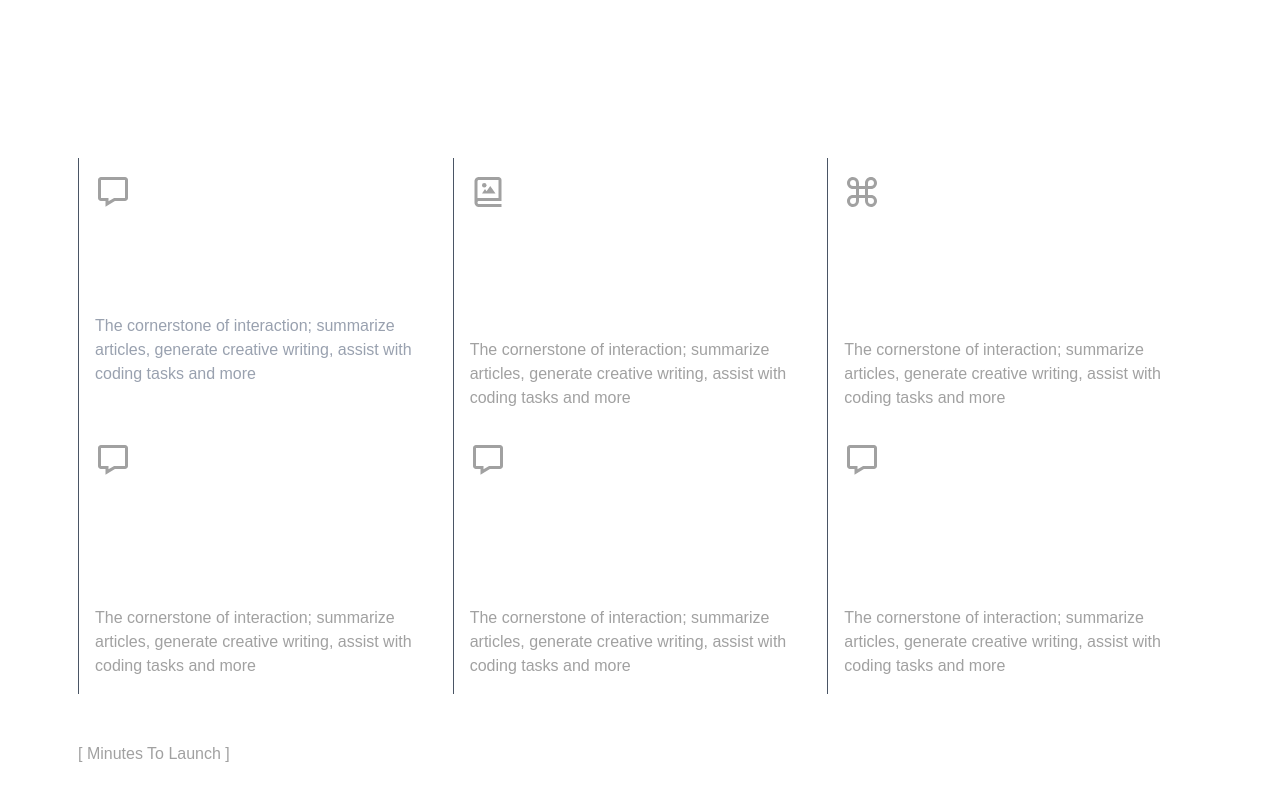
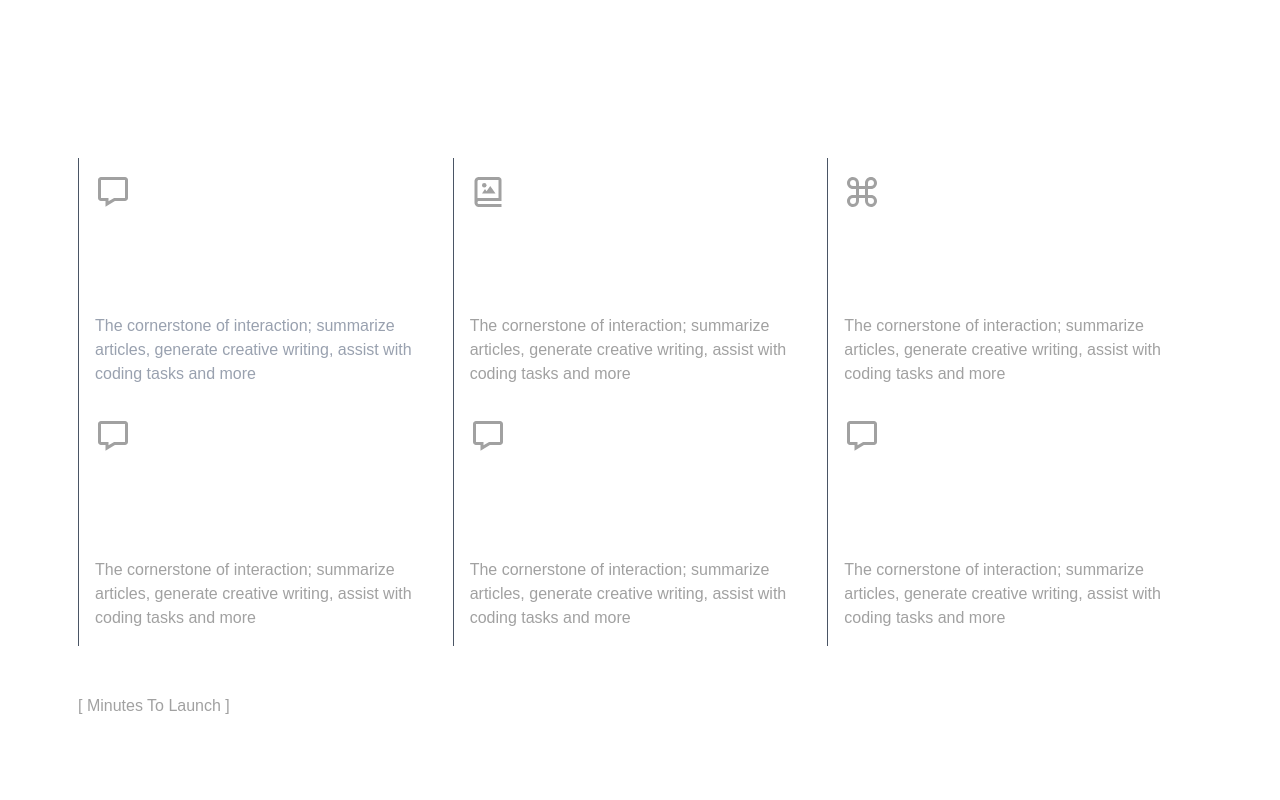
Before and after one commit to MilkiyasGebru/xAI, a Next.js app: page / in a window 1280 px wide. Shown: the part 949-1749 px from the top of the page. Built offline with nearby package versions, Linux system fonts and the light colour scheme.

Commit message:
Removed the unnecessary spacing

```diff
--- a/components/Features.jsx
+++ b/components/Features.jsx
@@ -11,40 +11,40 @@ export default function Features() {
                 {/*Features*/}
                 <div className="flex flex-col  w-1/3 p-4 border-l border-gray-600 hover:border cursor-pointer">
                     <BiMessage className="text-4xl" />
-                    <h3 className=" mt-12 mb-6 text-white text-2xl">Text</h3>
+                    <h3 className="mt-12 mb-6 text-white text-2xl">Text</h3>
                     <p className="text-gray-400">The cornerstone of interaction; summarize articles, generate
                         creative writing, assist with coding tasks and more
                     </p>
                 </div>
-                <div className="flex flex-col gap-3 w-1/3 p-4 border-l border-gray-600 hover:border cursor-pointer">
+                <div className="flex flex-col  w-1/3 p-4 border-l border-gray-600 hover:border cursor-pointer">
                     <BiPhotoAlbum className="text-4xl" />
                     <h3 className="mt-12 mb-6 text-white text-2xl">Text</h3>
                     <p>The cornerstone of interaction; summarize articles, generate
                         creative writing, assist with coding tasks and more
                     </p>
                 </div>
-                <div className="flex flex-col gap-3 w-1/3 p-4 border-l border-gray-600 hover:border cursor-pointer">
+                <div className="flex flex-col  w-1/3 p-4 border-l border-gray-600 hover:border cursor-pointer">
                     <BiCommand className="text-4xl" />
                     <h3 className="mt-12 mb-6 text-white text-2xl">Text</h3>
                     <p>The cornerstone of interaction; summarize articles, generate
                         creative writing, assist with coding tasks and more
                     </p>
                 </div>
-                <div className="flex flex-col gap-3 w-1/3 p-4 border-l border-gray-600 hover:border cursor-pointer">
+                <div className="flex flex-col  w-1/3 p-4 border-l border-gray-600 hover:border cursor-pointer">
                     <BiMessage className="text-4xl" />
                     <h3 className="mt-12 mb-6 text-white text-2xl">Text</h3>
                     <p>The cornerstone of interaction; summarize articles, generate
                         creative writing, assist with coding tasks and more
                     </p>
                 </div>
-                <div className="flex flex-col gap-3 w-1/3 p-4 border-l border-gray-600 hover:border cursor-pointer">
+                <div className="flex flex-col  w-1/3 p-4 border-l border-gray-600 hover:border cursor-pointer">
                     <BiMessage className="text-4xl" />
                     <h3 className="mt-12 mb-6 text-white text-2xl">Text</h3>
                     <p>The cornerstone of interaction; summarize articles, generate
                         creative writing, assist with coding tasks and more
                     </p>
                 </div>
-                <div className="flex flex-col gap-3 w-1/3 p-4 border-l border-gray-600 hover:border cursor-pointer">
+                <div className="flex flex-col  w-1/3 p-4 border-l border-gray-600 hover:border cursor-pointer">
                     <BiMessage className="text-4xl" />
                     <h3 className="mt-12 mb-6 text-white text-2xl">Text</h3>
                     <p>The cornerstone of interaction; summarize articles, generate
```
